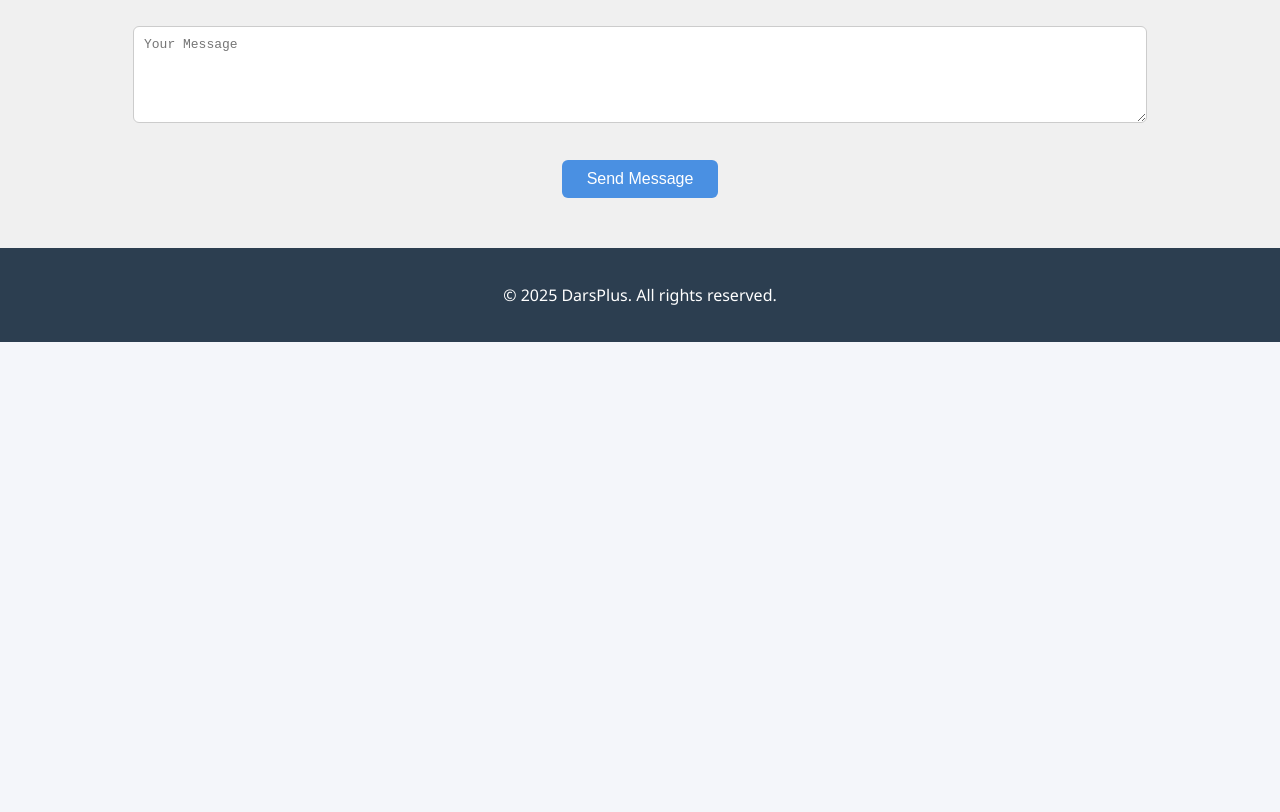
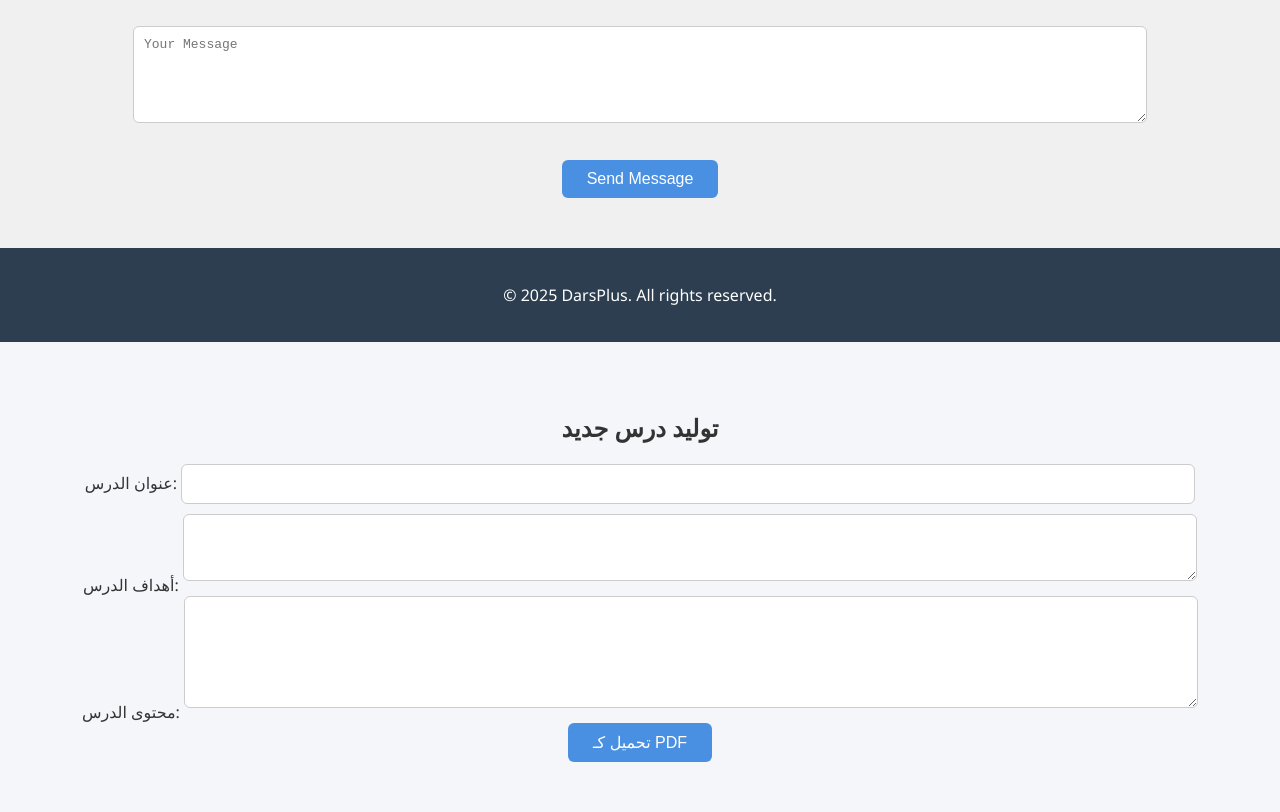
Before and after one commit to drs110/darsplus-site, a plain HTML site: page index.html in a window 1280 px wide. Shown: the part 1329-2141 px from the top of the page. Before the commit the page ends 1671 px from the top, so only its background shows below. Drawn offline with nearby package versions, Linux system fonts and the light colour scheme.

Commit message:
Update index.html

```diff
--- a/index.html
+++ b/index.html
@@ -66,6 +66,23 @@
   <footer>
     <p>© 2025 DarsPlus. All rights reserved.</p>
   </footer>
+  <!-- Lesson Generator Form -->
+<section class="lesson-generator">
+  <h2>توليد درس جديد</h2>
+  <form id="lessonForm">
+    <label>عنوان الدرس:</label>
+    <input type="text" id="lessonTitle" required><br>
+
+    <label>أهداف الدرس:</label>
+    <textarea id="lessonGoals" rows="3" required></textarea><br>
+
+    <label>محتوى الدرس:</label>
+    <textarea id="lessonContent" rows="6" required></textarea><br>
+
+    <button type="button" onclick="generatePDF()">تحميل كـ PDF</button>
+  </form>
+</section>
+
 
   <!-- AOS Script -->
   <script src="https://unpkg.com/aos@2.3.1/dist/aos.js"></script>
```
